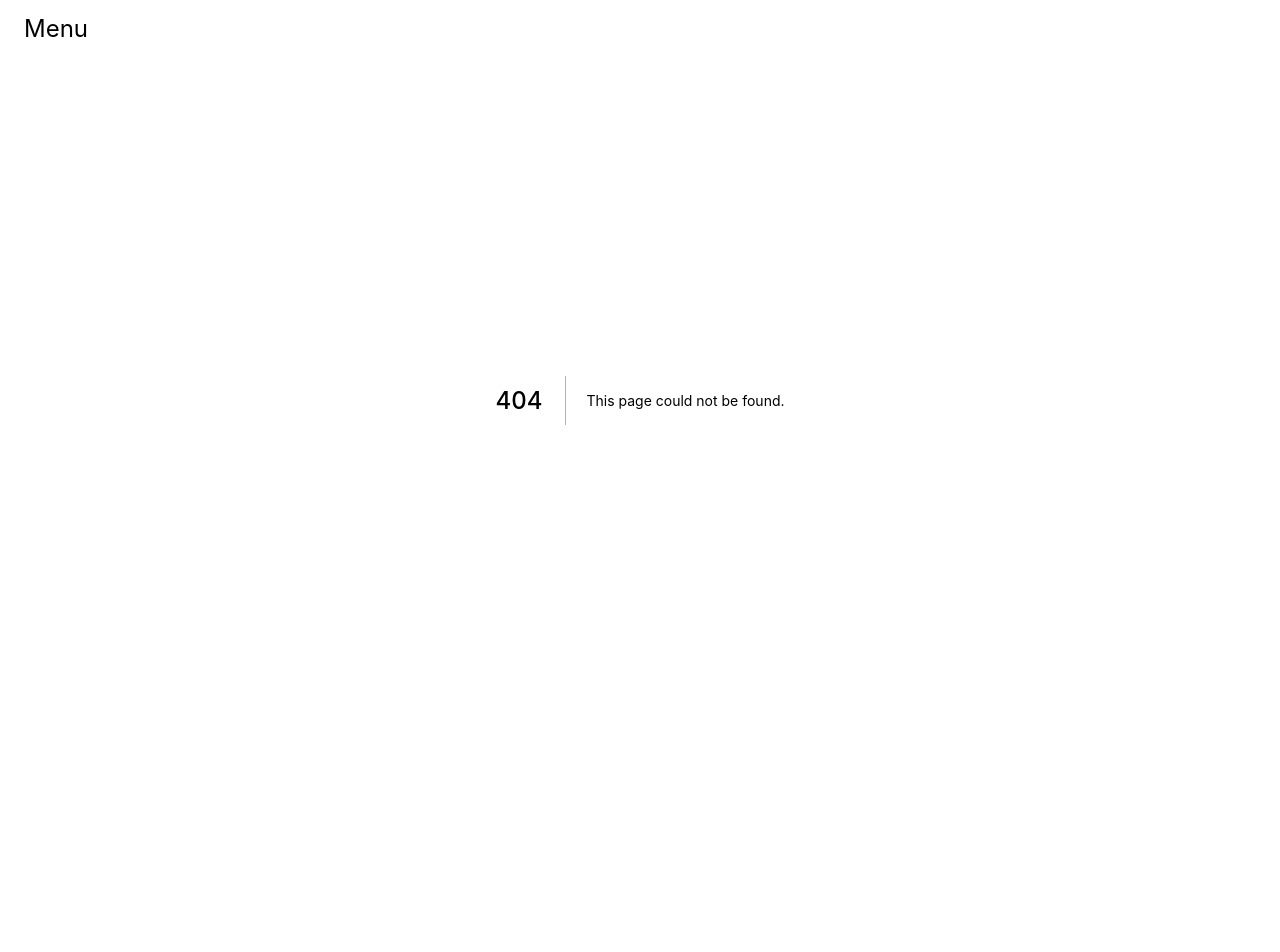
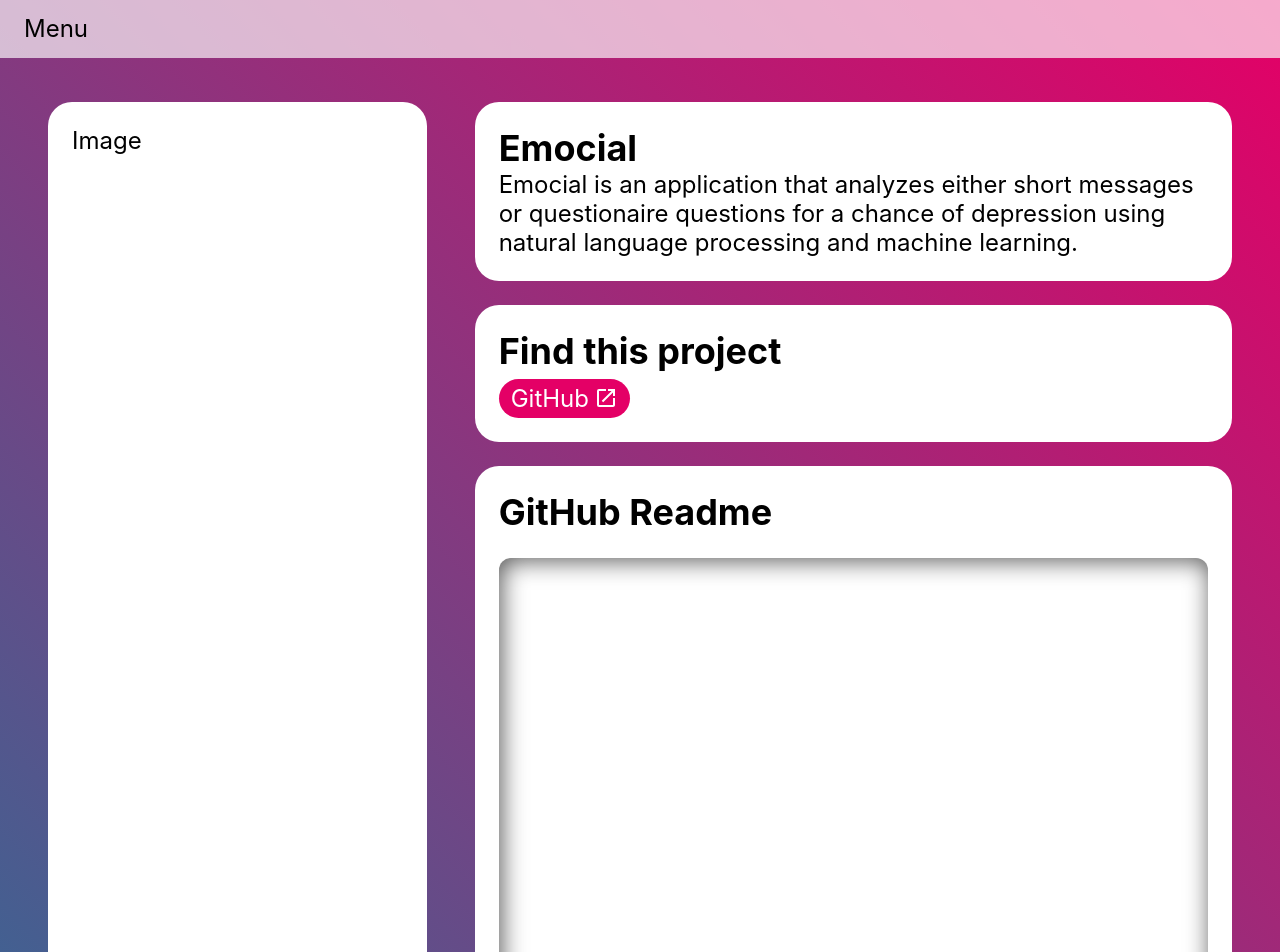
Before and after one commit to SiravitPhokeed/personal-website, a Next.js app: page /work/0 in a window 1280 px wide. Before the commit this address had no page. Shown: the top 952 px of the page. Before the commit the page ends 800 px from the top, so only its background shows below. Built offline with nearby package versions, Linux system fonts and the light colour scheme; no server answers.

Commit message:
Markdown style and links

```diff
--- a/package.json
+++ b/package.json
@@ -12,6 +12,8 @@
     "next": "11.1.2",
     "react": "17.0.2",
     "react-dom": "17.0.2",
+    "react-icons": "^4.2.0",
+    "react-markdown": "^7.0.1",
     "sass": "^1.39.2"
   },
   "devDependencies": {
--- a/pages/_app.js
+++ b/pages/_app.js
@@ -2,6 +2,7 @@
 import "../styles/base/reset.scss";
 import "../styles/base/typography.scss";
 import "../styles/layout/menu.scss";
+import "../styles/utils/markdown.scss";
 
 // Components import
 import Layout from "../components/layout.js";
--- /dev/null
+++ b/pages/work/[work_id].js
@@ -0,0 +1,85 @@
+// ReactJS import
+import Link from "next/link";
+import { useState } from "react";
+import ReactMarkdown from "react-markdown";
+
+// Icon import
+import { MdLaunch } from "react-icons/md";
+
+// Style sheet import
+import workStyle from "../../styles/pages/work.module.scss";
+
+// Temporary database import
+import { works } from "../../temp-db/works.js";
+
+export async function getServerSideProps(content) {
+    const { work_id } = content.query;
+    return { props: { work_id } }
+}
+
+export default function Work({ work_id }) {
+    const [readme, setReadme] = useState({
+        fetched: false,
+        readme: null
+    });
+    const [work, setWork] = useState({
+        fetched: true,
+        work: works.filter(work => work.id === work_id)[0]
+    })
+
+    function renderImage() {
+        return (
+            <div className={workStyle["image"]}>
+                Image
+            </div>
+        )
+    }
+
+    function renderContent(work) {
+        return (
+            <div className={workStyle["content"]}>
+                <section className={workStyle["brief-section", "section"]}>
+                    <h1>
+                        {work.name}
+                    </h1>
+                    <p>
+                        {work.fullDesc}
+                    </p>
+                </section>
+                <section className={workStyle["link-section", "section"]}>
+                    <h2>
+                        Find this {work.type}
+                    </h2>
+                    <div className={workStyle["link-container"]}>
+                        {work.links.map(link =>
+                            <a key={link.url} href={link.url} className={workStyle["link"]} target="_blank">
+                                {link.name}<MdLaunch />
+                            </a>
+                        )}
+                    </div>
+                </section>
+                {work.type === "project" ? <section className={workStyle["readme-section", "section"]}>
+                    <h2>GitHub Readme</h2>
+                    <ReactMarkdown className={`markdown ${workStyle["readme-markdown"]}`}>{readme.readme}</ReactMarkdown>
+                </section> : null}
+            </div>
+        )
+    }
+
+    function fetchReadme() {
+        if (work.fetched)
+            fetch(work.work.readme)
+                .then(res => res.text())
+                .then(response => setReadme({ fetched: true, readme: response }));
+    }
+
+    if (readme.fetched === false)
+        fetchReadme();
+
+    return (
+        <main className={workStyle["work-grid"]}>
+            {renderImage()}
+            {renderContent(work.work)}
+        </main>
+    )
+}
--- a/styles/abstracts/palette.scss
+++ b/styles/abstracts/palette.scss
@@ -2,6 +2,8 @@ $primary: #346995;
 $secondary: #E40066;
 $tertiary: #03CEA4;
 $accent: #EAC435;
+
+$field: #DDDDDD;
 
 $card: #FFFFFF;
 $card-translucent: #FFFFFFAA;
--- a/styles/base/reset.scss
+++ b/styles/base/reset.scss
@@ -54,7 +54,7 @@ fieldset {
 }
 
 ::-webkit-scrollbar-track {
-    background-color: p.$card-translucent;
+    background-color: p.$field;
     border-radius: 0.5rem;
 }
 
--- /dev/null
+++ b/styles/pages/work.module.scss
@@ -0,0 +1,56 @@
+@use "../abstracts/palette.scss" as p;
+@use "../base/animations.scss" as a;
+
+.work-grid {
+    display: grid;
+    grid-template-columns: 1fr 2fr;
+    gap: 2rem;
+    min-height: calc(100vh - 6.25rem);
+    padding: 4.25rem 2rem 2rem 2rem;
+    background: linear-gradient(45deg, p.$primary, p.$secondary);
+}
+
+.image {
+    padding: 1rem;
+    border-radius: 1rem;
+    background: p.$card;
+}
+
+.content {
+    display: flex;
+    flex-direction: column;
+    gap: 1rem;
+}
+
+.section {
+    padding: 1rem;
+    border-radius: 1rem;
+    background: p.$card;
+}
+
+.link {
+    @include a.clicky();
+    display: inline-flex;
+    align-items: center;
+    gap: 0.2rem;
+    padding: 0.2rem 0.5rem;
+    border-radius: 1rem;
+    color: p.$text-primary;
+    background: p.$secondary;
+    &-container {
+        display: flex;
+        flex-direction: row;
+        flex-wrap: wrap;
+        gap: 0.25rem;
+        margin-top: 0.25rem;
+    }
+}
+
+.readme-markdown {
+    overflow: hidden scroll;
+    height: 20rem;
+    margin-top: 1rem;
+    padding: 1rem;
+    border-radius: 0.5rem;
+    box-shadow: inset 0.1rem 0.1rem 1rem p.$shadow;
+}
--- /dev/null
+++ b/styles/utils/markdown.scss
@@ -0,0 +1,33 @@
+@use "../abstracts/palette.scss" as p;
+
+.markdown {
+    font-size: 1rem;
+    h1, h2, h3, h4, h5, h6 {
+        margin: 0.5rem 0;
+        padding-bottom: 0.2rem;
+        border-bottom: solid p.$primary 0.1rem;
+    }
+    p {
+        color: p.$text-secondary;
+        margin: 0.3rem 0;
+    }
+
+    ul, ol {
+        margin: 0.3rem 0 0.3rem 1.25rem;
+    }
+
+    pre > code {
+        display: block;
+    }
+    code {
+        font-size: 0.8rem;
+        padding: 0.3em 0.6em;
+        border-radius: 0.5em;
+        background-color: p.$field;
+    }
+
+    blockquote {
+        padding: 0.3em 0.8em;
+        border-left: 0.3rem solid p.$accent;
+    }
+}
--- /dev/null
+++ b/temp-db/works.js
@@ -0,0 +1,37 @@
+export let works = [
+    {
+        id: "0",
+        name: "Emocial",
+        desc: "An application to treat lack of cancer",
+        fullDesc: "Emocial is an application that analyzes either short messages or questionaire questions for a chance of depression using natural language processing and machine learning.",
+        type: "project",
+        links: [
+            { name: "GitHub", url: "https://github.com/Emocial-NLP-Depression-Detection/Emocial-Frontend"}
+        ],
+        readme: "https://raw.githubusercontent.com/Emocial-NLP-Depression-Detection/Emocial-Frontend/master/README.md"
+    },
+    {
+        id: "1",
+        name: "Introduction to Cloud Computing Certificate",
+        desc: "A course of study offered by IBM on mastering the core concepts in Cloud Computing",
+        fullDesc: "A course of study offered by IBM on mastering the core concepts in Cloud Computing, from service and deployment models, to cloud architecture, security, new technologies, and possible careers.",
+        type: "certificate",
+        links: [
+            { name: "EdX Certificate", url: "https://courses.edx.org/certificates/8ec18d1fd6ac499da2bea1d649cc0dad" },
+            { name: "Course Information", url: "https://www.edx.org/course/introduction-to-cloud-computing-6" }
+        ],
+        readme: null
+    },
+    {
+        id: "2",
+        name: "Ramathibodi Pitching Challenge Certificate",
+        desc: "An idea competition on the topic of healthcare innovation",
+        fullDesc: "An idea competition on the topic of healthcare innovation to help encourage high school students who aim to improve the future of healthcare",
+        type: "certificate",
+        links: [
+            { name: "Certificate", url: "https://firebasestorage.googleapis.com/v0/b/rama-pitching-2021.appspot.com/o/certificates%2Fmzw8BaFV2uQD7fv697cIB0FDjpi2%2Fparticipation_member_2.pdf?alt=media&token=ae3bf13b-c842-4276-9329-3ab6f93bbf63" },
+            { name: "Information", url: "https://ramathibodi-rpc.org/"}
+        ],
+        readme: null
+    },
+];
```
Also changed, not shown: pages/index.js (+27 -16 lines), styles/pages/home.module.scss (+16 -1 lines), 1 other file (tests, documents, lock files or other folders).
